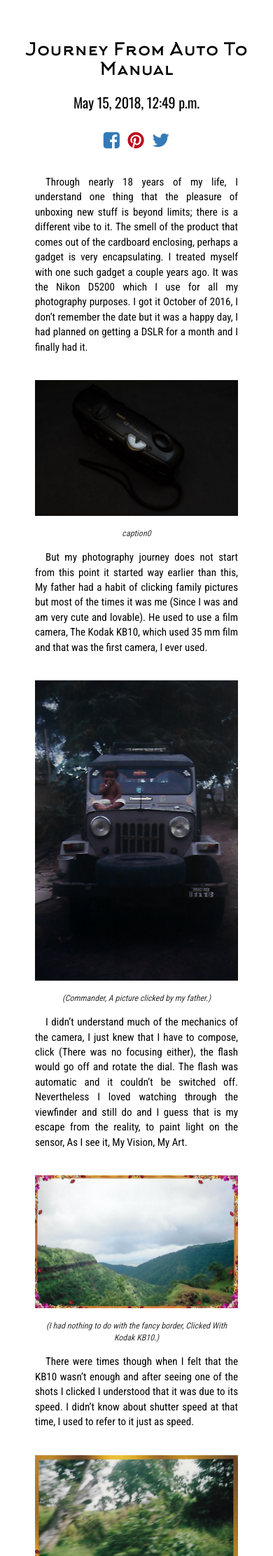
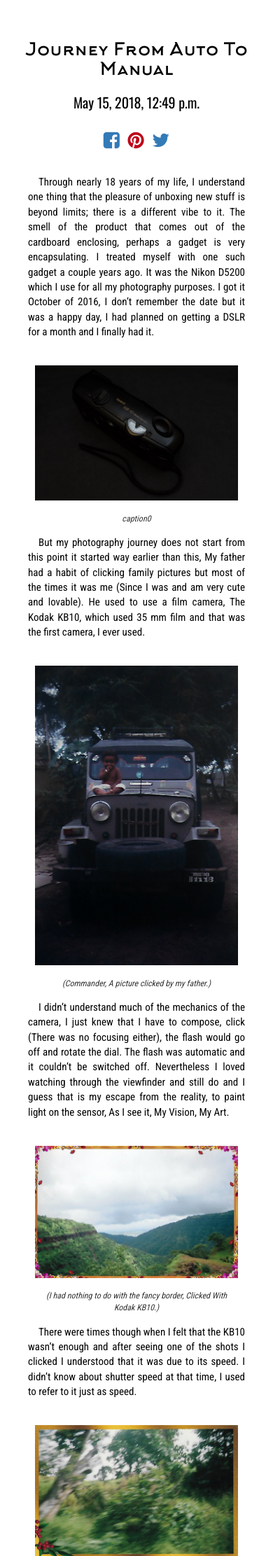
Before and after one commit to tayadehritik/aperturebase, a Django app: a page that uses templates/base.html in a window 390 px wide. Shown: the part 72-2295 px from the top of the page at 70% size. Run offline with Django 3.2, Linux system fonts and the light colour scheme; data comes from the database, SQL or seed files in the repository; some libraries are stand-ins or nearby versions; some web fonts are replaced.

Commit message:
small fix

```diff
--- a/templates/base.html
+++ b/templates/base.html
@@ -99,8 +99,8 @@
         @media screen and (max-width: 600px) {
           p {
             font-size: 15px;
-            margin-left: 50px;
-            margin-right: 50px;
+            margin-left: 40px;
+            margin-right: 40px;
           }
           .naver-logo{
             display: none;
```
